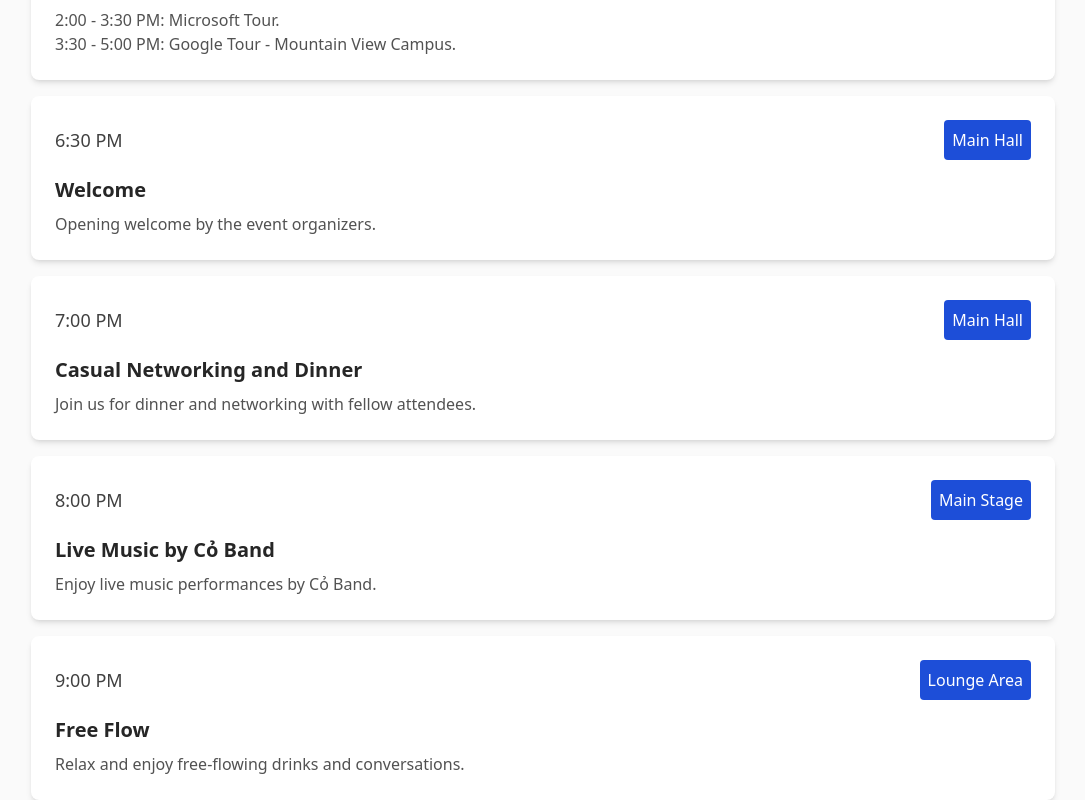
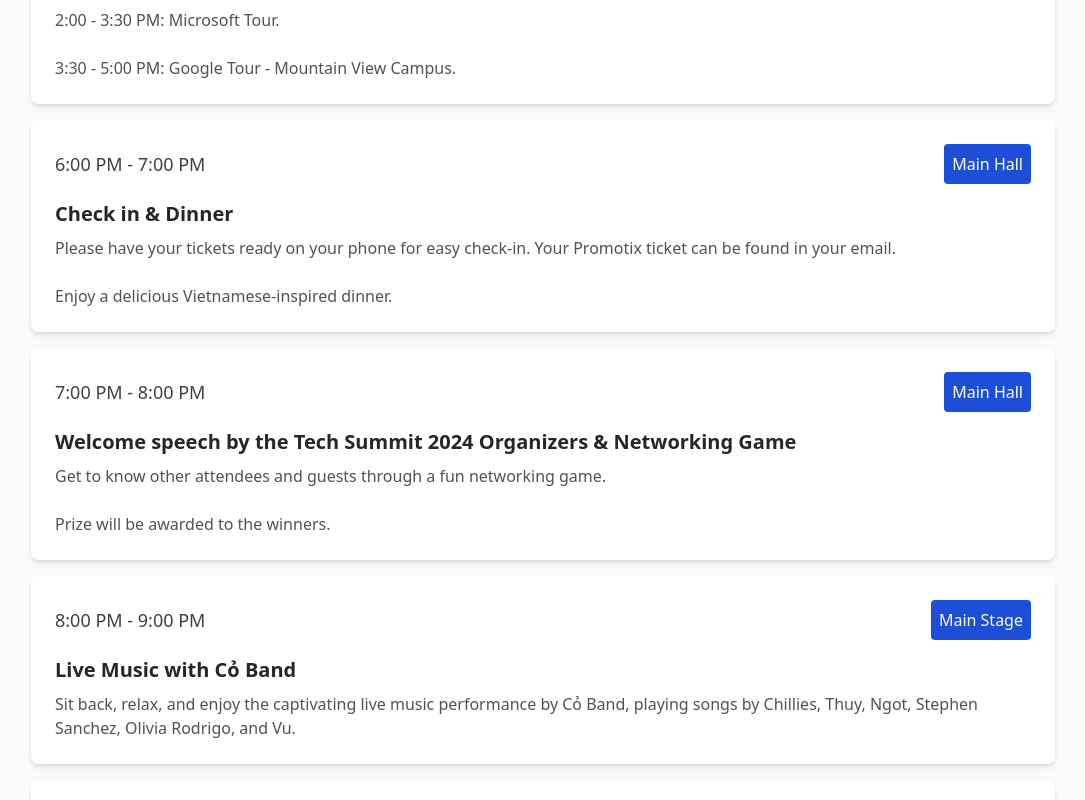
Before and after one commit to tuedolm/techsummit2024, a Next.js app: page / in a window 1280 px wide. Shown: the part 3680-4480 px from the top of the page, without its empty margins (97-1182 px from the left). Built offline with nearby package versions, Linux system fonts and the light colour scheme; a web font is replaced by a local one.

Commit message:
change to Agenda, Speakers and Contact.

```diff
--- a/components/AgendaSection.tsx
+++ b/components/AgendaSection.tsx
@@ -7,35 +7,35 @@ const agendaItems = {
       time: "1:00 PM - 5:00 PM",
       title: "Company Tour",
       location: "Various Locations",
-      description: "2:00 - 3:30 PM: Microsoft Tour.\n3:30 - 5:00 PM: Google Tour - Mountain View Campus.",
+      description: "2:00 - 3:30 PM: Microsoft Tour.\n\n3:30 - 5:00 PM: Google Tour - Mountain View Campus.",
       speakers: [],
     },
     {
-      time: "6:30 PM",
-      title: "Welcome",
+      time: "6:00 PM - 7:00 PM",
+      title: "Check in & Dinner",
       location: "Main Hall",
-      description: "Opening welcome by the event organizers.",
+      description:"Please have your tickets ready on your phone for easy check-in. Your Promotix ticket can be found in your email.\n\nEnjoy a delicious Vietnamese-inspired dinner.",
       speakers: [],
     },
     {
-      time: "7:00 PM",
-      title: "Casual Networking and Dinner",
+      time: "7:00 PM - 8:00 PM",
+      title: "Welcome speech by the Tech Summit 2024 Organizers & Networking Game",
       location: "Main Hall",
-      description: "Join us for dinner and networking with fellow attendees.",
+      description: "Get to know other attendees and guests through a fun networking game.\n\nPrize will be awarded to the winners.",
       speakers: [],
     },
     {
-      time: "8:00 PM",
-      title: "Live Music by Cỏ Band",
+      time: "8:00 PM - 9:00 PM",
+      title: "Live Music with Cỏ Band",
       location: "Main Stage",
-      description: "Enjoy live music performances by Cỏ Band.",
+      description: "Sit back, relax, and enjoy the captivating live music performance by Cỏ Band, playing songs by Chillies, Thuy, Ngot, Stephen Sanchez, Olivia Rodrigo, and Vu.",
       speakers: [],
     },
     {
-      time: "9:00 PM",
-      title: "Free Flow",
+      time: "9:00 PM - 10:00 PM",
+      title: "Free Flow Networking",
       location: "Lounge Area",
-      description: "Relax and enjoy free-flowing drinks and conversations.",
+      description: "Unwind and continue your conversations in a more casual setting, with free-flowing drinks and refreshments available.",
       speakers: [],
     },
   ],
--- a/components/ContactSection.tsx
+++ b/components/ContactSection.tsx
@@ -16,7 +16,7 @@ const ContactSection = () => {
               <h4 className="mt-8 text-xl font-semibold text-neutral-700">Event Locations</h4>
               <div className="mt-4">
                 <p className="font-bold">August 16 - Networking night:</p>
-                <p className="text-neutral-600">Palo Alto Art Center - 250 Hamilton Avenue, Palo Alto, CA 94301</p>
+                <p className="text-neutral-600">Palo Alto Art Center - 1313 Newell Rd, Palo Alto, CA 94306</p>
               </div>
               <div className="mt-4">
                 <p className="font-bold">August 17 - Main conference:</p>
--- a/components/SpeakersSection.tsx
+++ b/components/SpeakersSection.tsx
@@ -5,25 +5,34 @@ import ExpandableCard from "./ExpandableCard";
 import useInViewAnimation from "@/hooks/useInViewAnimation"; // Update the import path as needed
 
 const speakers = [
-  // {
-  //   name: "CHRISTOPHER CUONG NGUYEN",
-  //   title: "CEO & Co-Founder at Aitomic",
-  //   image: "/speakers/christophercuongnguyen-photo.jpeg",
-  //   description: "Detailed information about Christopher Cuong Nguyen.",
-  //   linkedin: "https://www.linkedin.com/in/ctnguyen/",
-  // },
   {
     name: "TUOC LUONG",
     title: "CEO & Co-Founder at BodiData",
-    image: "/speakers/tuocluong-photo.webp",
-    description: "Detailed information about Tuoc Luong.",
+    image: "/speakers/tuocluong-photo.jpg",
+    description: `
+      We're thrilled to welcome Tuoc Luong, a trailblazer in the tech industry, as one of our distinguished panelists. Tuoc's extensive leadership background in both tech giants and startups brings a wealth of experience and valuable insights to the table.
+
+      Tuoc previously served as the CEO of Shanda Online until 2014 and was the Global Senior Vice President at Yahoo from 2007 to 2010, where he led the Search Division and successfully increased market share. His career also includes senior roles such as Chief Technology Officer at Zazzle Inc., IAC Search & Media, Inc., and Microsoft. As the founder of Jybe, Inc. and Lookspark, both acquired by Yahoo, Tuoc has a proven track record of successful entrepreneurship.
+
+      In addition to his corporate achievements, Tuoc is an active angel investor and adviser, supporting numerous startups in Silicon Valley. His experience in both leading established companies and fostering new ventures makes him a key figure in the evolving landscape of technology.
+    `,
     linkedin: "https://www.linkedin.com/in/tuocluong/",
   },
   {
     name: "HUNG HOANG NGUYEN",
     title: "CTO at Viettel AI",
     image: "/speakers/hungnguyen-photo.jpeg",
-    description: `Detailed information about Hung Hoang Nguyen.`,
+    description: `
+      🌊Driving the Wave of AI Development in Vietnam: Progress with LLM Virtual Assistants - Welcoming Mr. Nguyễn Hoàng Hưng, CTO of Viettel AI at Tech Summit 2024
+
+      We are honored to introduce Mr. Nguyễn Hoàng Hưng, CTO of Viettel AI, who will be a speaker at Tech Summit 2024. Mr. Hưng will participate in the panel discussion "AI: Beyond the Horizon" and will also host a dedicated session on LLM Virtual Assistants, an advanced AI solution developed by Viettel AI.
+
+      Mr. Hưng has nearly 20 years of experience working with major technology corporations in the fields of information security and artificial intelligence. As the Chief Technology Officer at Viettel AI, he leads core technology research projects, promotes collaborative research activities both domestically and internationally, and directs the unit's science and technology development strategy. Currently, he is particularly focused on and researching areas such as Generative AI (GenAI), foundation models, and high-performance computing for training AI models.
+
+      Mr. Hưng will share insights on the challenges and opportunities of deploying large language models (LLM) in Vietnamese. His experiences in optimizing AI models, particularly in Vietnamese, to enhance interaction and better serve local users, will be incredibly valuable for young enthusiasts passionate about developing new technological innovations.
+
+      Join us in listening to the valuable insights from Mr. Nguyễn Hoàng Hưng at Tech Summit 2024. This will be a great opportunity to gain deeper insights into AI technology research and how Vietnamese businesses can leverage this to develop and innovate new technological models.
+    `,
     linkedin: "",
   },
   {
@@ -47,7 +56,17 @@ const speakers = [
     name: "TRIEU TRINH",
     title: "Senior Research Scientist at Google DeepMind",
     image: "/speakers/trieutrinh-photo.jpg",
-    description: `Detailed information about Trieu Trinh.`,
+    description: `
+      Explore the World of AI with Trinh Hoang Trieu -  Panelist for AI: Beyond the Horizon Exclusive Panel Discussion at Conference Day - Tech Summit 2024
+
+      When it comes to the AlphaGeometry project, an artificial intelligence (AI) tool capable of solving complex geometry problems and featured in the prestigious scientific journal Nature, we cannot overlook the name Trinh Hoang Trieu. This outstanding Vietnamese Ph.D. is currently working at Google DeepMind. With passion and dedication, Trieu and his colleagues have tirelessly researched and developed AlphaGeometry, an advanced AI tool that has laid the groundwork for groundbreaking advancements in the technology sector.
+
+      Thanks to his remarkable contributions to AI research, Trieu has quickly become a prominent figure in the tech community. He shares, "Publishing research is just the first step in a long journey towards pursuing greater goals."
+
+      So, what are his upcoming journeys and greater goals?
+
+      Let's explore the path of this young scientist, only at this year's event. He will share invaluable knowledge, experiences, and insights accumulated throughout his journey at one of the world's leading technology companies. This is a rare opportunity to gain a deeper understanding of the path to success of a talented young scientist and how he is helping shape the future of artificial intelligence.
+    `,
     linkedin: "https://www.linkedin.com/in/trinhhtrieu/",
   },
   {
@@ -161,14 +180,26 @@ const speakers = [
     name: "ANH NGUYEN",
     title: "Member of Technical Staff at Microsoft AI",
     image: "/speakers/tuananhnguyen-photo.jpeg",
-    description: `Detailed information aboutAnh Nguyen.`,
+    description: `
+      The race to Artificial General Intelligence (AGI) and the impact to fundamental AI research.
+
+      🌟 Join us for a resourceful session with Anh Nguyen - Member of Technical Staff @ Microsoft AI, specializing in large-scale data curation and efficient model training. Anh brings a unique blend of research and practical application to his workshop, alongside his personal experiences, making it perfect for inspired entrepreneurs, fascinated techies, or anyone interested in pursuing a deeper understanding of modern AI.
+
+      🚀 Anh began his career as an AI Developer Technology Intern and later as a Deep Learning Engineer at the global leader in AI and computing technology, NVIDIA. Following the release of ChatGPT, Anh pivoted to building AI models and conducting applied AI research at another tech giant, Microsoft. His adaptability and forward-thinking approach will provide valuable insights into what AI can achieve in the future.
+    `,
     linkedin: "https://www.linkedin.com/in/anh-nguyen-1b0a05126/",
   },
   {
     name: "JAMES PHAN",
     title: "Co-Founder at Opsin",
     image: "/speakers/jamesphan-photo.jpg",
-    description: `Detailed information about James Phan.`,
+    description: `
+      Ready to Kickstart Your Product Manager Career? This Workshop is a Must! 👉"𝗪𝗵𝗮𝘁 𝗗𝗼𝗲𝘀 𝗮 𝗣𝗿𝗼𝗱𝘂𝗰𝘁 𝗠𝗮𝗻𝗮𝗴𝗲𝗿 𝗗𝗼? 𝗛𝗼𝘄 𝘁𝗼 𝗕𝗲𝗰𝗼𝗺𝗲 𝗢𝗻𝗲?" by James Pham.
+
+      James Pham is currently Co-founder of Opsin. Backed by top-tier Venture Capital, Opsin is a cutting-edge GenAI security company. Opsin provides a comprehensive security orchestration layer that empowers organizations to build GenAI applications securely with their data. Previously, James was Head of Products at 3Box Labs. He led the Product Management team to develop decentralized AIs. Before 3Box Labs, James was Principal Product Manager at Pure Storage, leading Growth and SaaS Platforms. He obtained his Master's degree from Massachusetts Institute of Technology.
+
+      James brings extensive knowledge and experience in AI/ML and product management, offering valuable insights for those interested in understanding or pursuing a career as a product manager. 💡 Don’t miss this chance to deepen your grasp of the product manager role in the AI world.
+    `,
     linkedin: "https://www.linkedin.com/in/ninhmit/",
   },
 ];
```
Also changed, not shown: public/speakers/tuocluong-photo.jpg (added), public/speakers/tuocluong-photo.webp (deleted).
